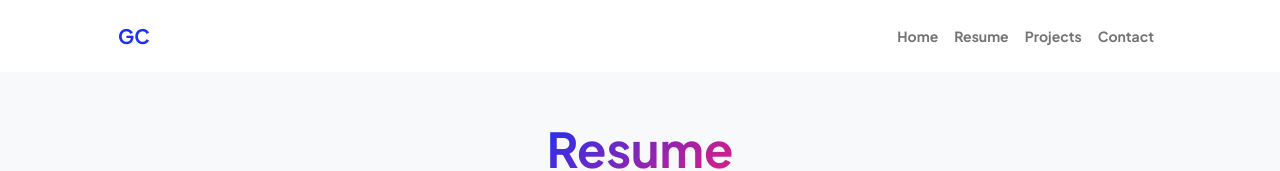
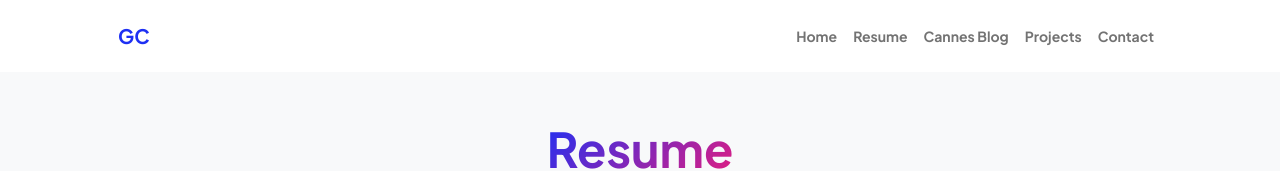
Before and after one commit to GracieCrutchfield/graciecrutchfield.github.io, a website: page resume.html in a window 1280 px wide. Shown: the top 171 px of the page. Drawn offline with nearby package versions, Linux system fonts and the light colour scheme.

Commit message:
Update resume.html

```diff
--- a/resume.html
+++ b/resume.html
@@ -28,6 +28,7 @@
                         <ul class="navbar-nav ms-auto mb-2 mb-lg-0 small fw-bolder">
                             <li class="nav-item"><a class="nav-link" href="index.html">Home</a></li>
                             <li class="nav-item"><a class="nav-link" href="resume.html">Resume</a></li>
+                            <li class="nav-item"><a class="nav-link" href="blog.html">Cannes Blog</a></li>
                             <li class="nav-item"><a class="nav-link" href="projects.html">Projects</a></li>
                             <li class="nav-item"><a class="nav-link" href="contact.html">Contact</a></li>
                         </ul>
```
